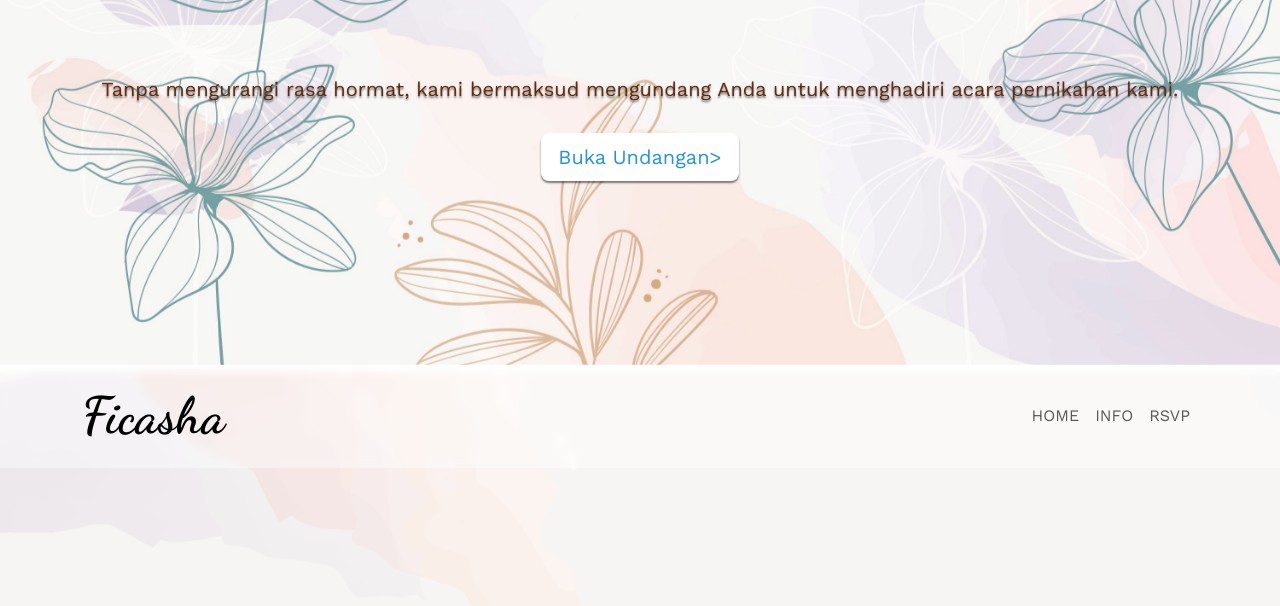
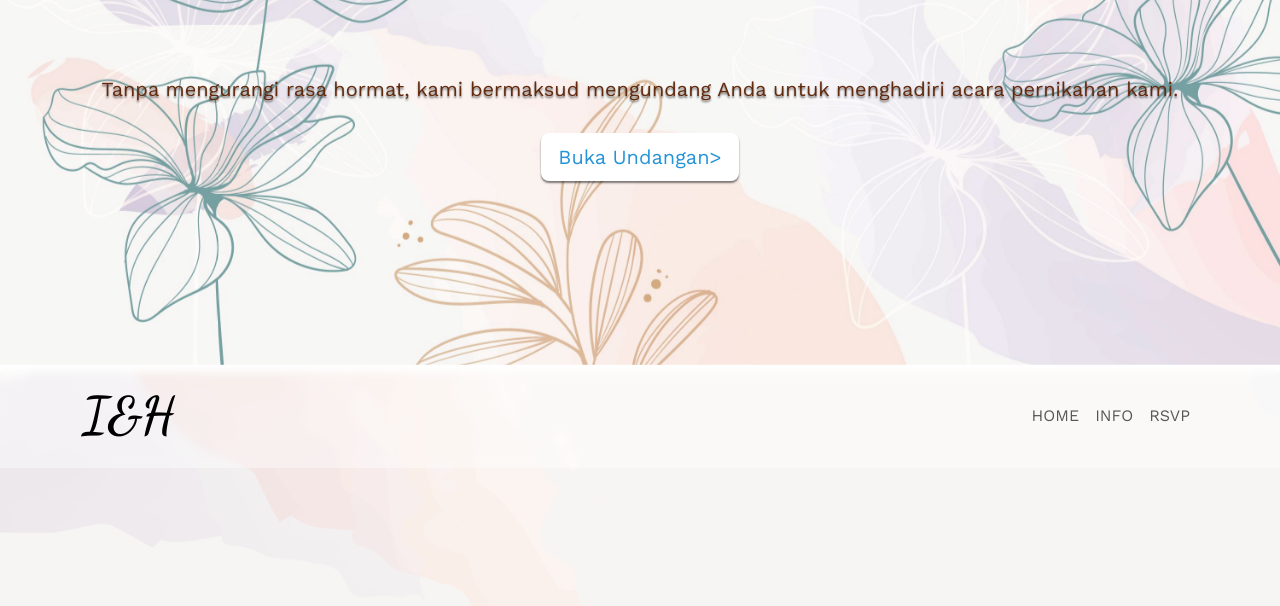
Before and after one commit to iffafhas03/iffahabilwed, a website: page index.html in a window 1280 px wide. Shown: the part 435-1041 px from the top of the page. Drawn offline with nearby package versions, Linux system fonts and the light colour scheme; some packages are replaced by stand-ins of ours; a script that the page names is missing.

Commit message:
changes nickname

```diff
--- a/index.html
+++ b/index.html
@@ -3,7 +3,7 @@
   <head>
     <meta charset="utf-8" />
     <meta name="viewport" content="width=device-width, initial-scale=1" />
-    <title>Iffa & Habil</title>
+    <title>Iffa & Habil Wedding</title>
     <link
       href="https://cdn.jsdelivr.net/npm/bootstrap@5.3.0/dist/css/bootstrap.min.css"
       rel="stylesheet"
@@ -64,7 +64,7 @@
 
     <nav class="navbar navbar-expand-md bg-transparent sticky-top mynavbar">
       <div class="container">
-        <a class="navbar-brand" href="#">Ficasha</a>
+        <a class="navbar-brand" href="#">I&H</a>
         <button
           class="navbar-toggler border-0"
           type="button"
@@ -82,7 +82,7 @@
           aria-labelledby="offcanvasNavbarLabel"
         >
           <div class="offcanvas-header">
-            <h5 class="offcanvas-title" id="offcanvasNavbarLabel">Ficasha</h5>
+            <h5 class="offcanvas-title" id="offcanvasNavbarLabel">I&H</h5>
             <button
               type="button"
               class="btn-close"
```
